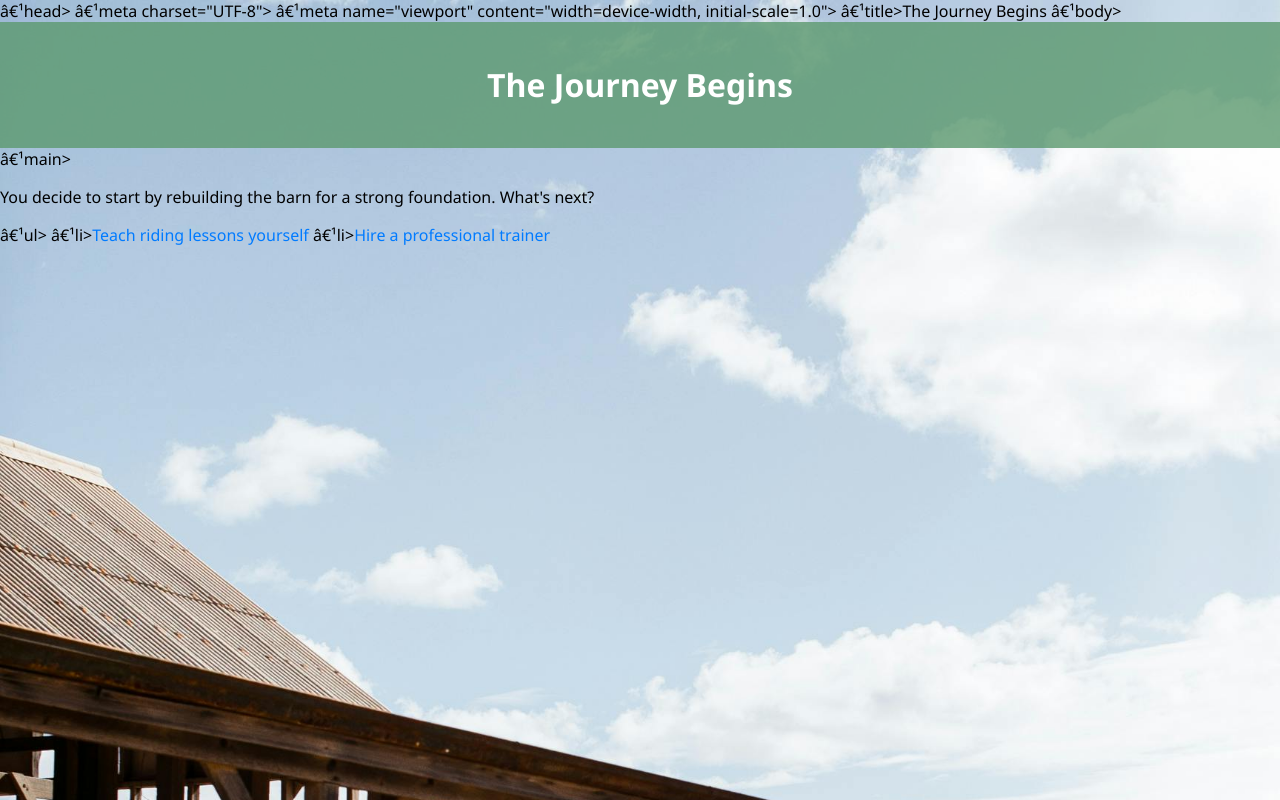
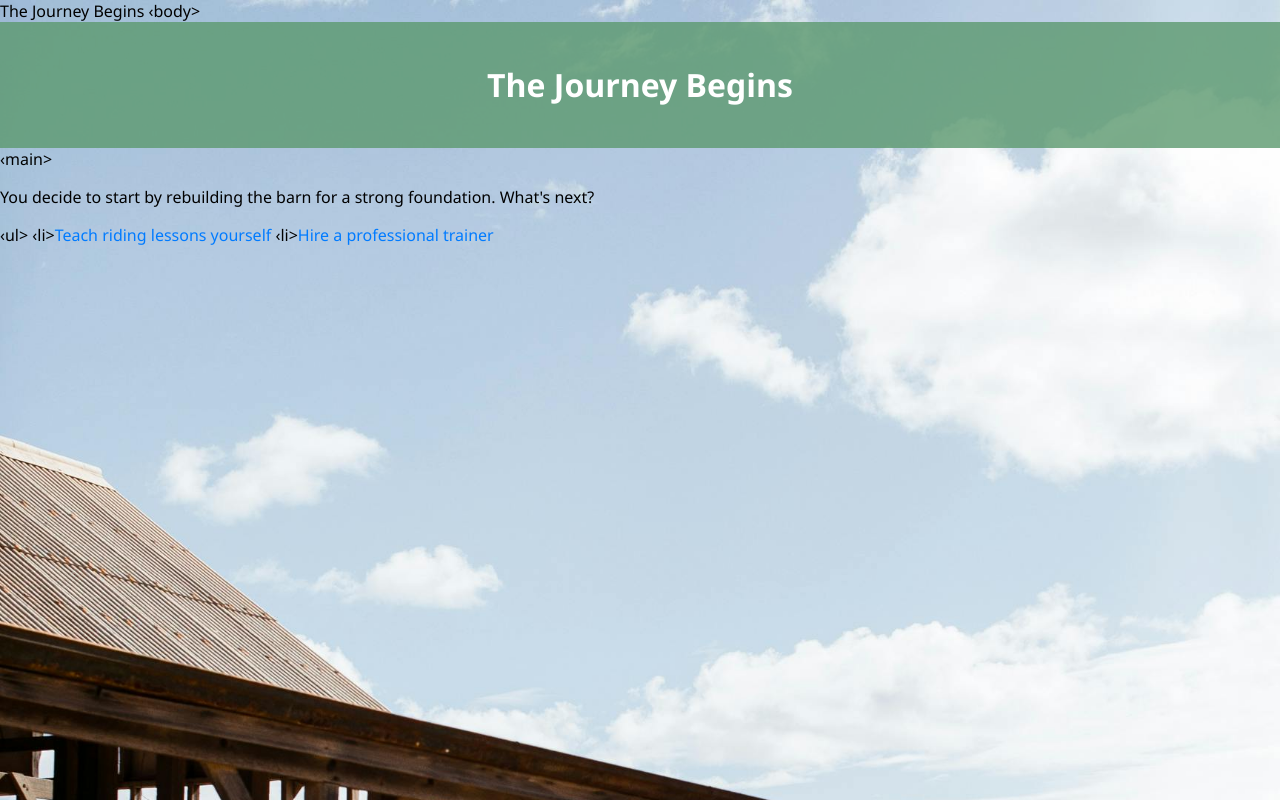
Before and after one commit to glbrown1530/temptingtypo, a plain HTML site: page reins-of-fortune/page1.html in a window 1280 px wide. Drawn offline with Linux system fonts and the light colour scheme.

Commit message:
Update page1.html

```diff
--- a/reins-of-fortune/page1.html
+++ b/reins-of-fortune/page1.html
@@ -1,11 +1,5 @@
 <! DOCTYPE html>
 <html
-lang="en">
-‹head>
-‹meta
-charset="UTF-8">
-‹meta name="viewport"
-content="width=device-width, initial-scale=1.0">
 ‹title>The Journey Begins</title>
 <link rel="stylesheet"
 href="styles.css">
```
